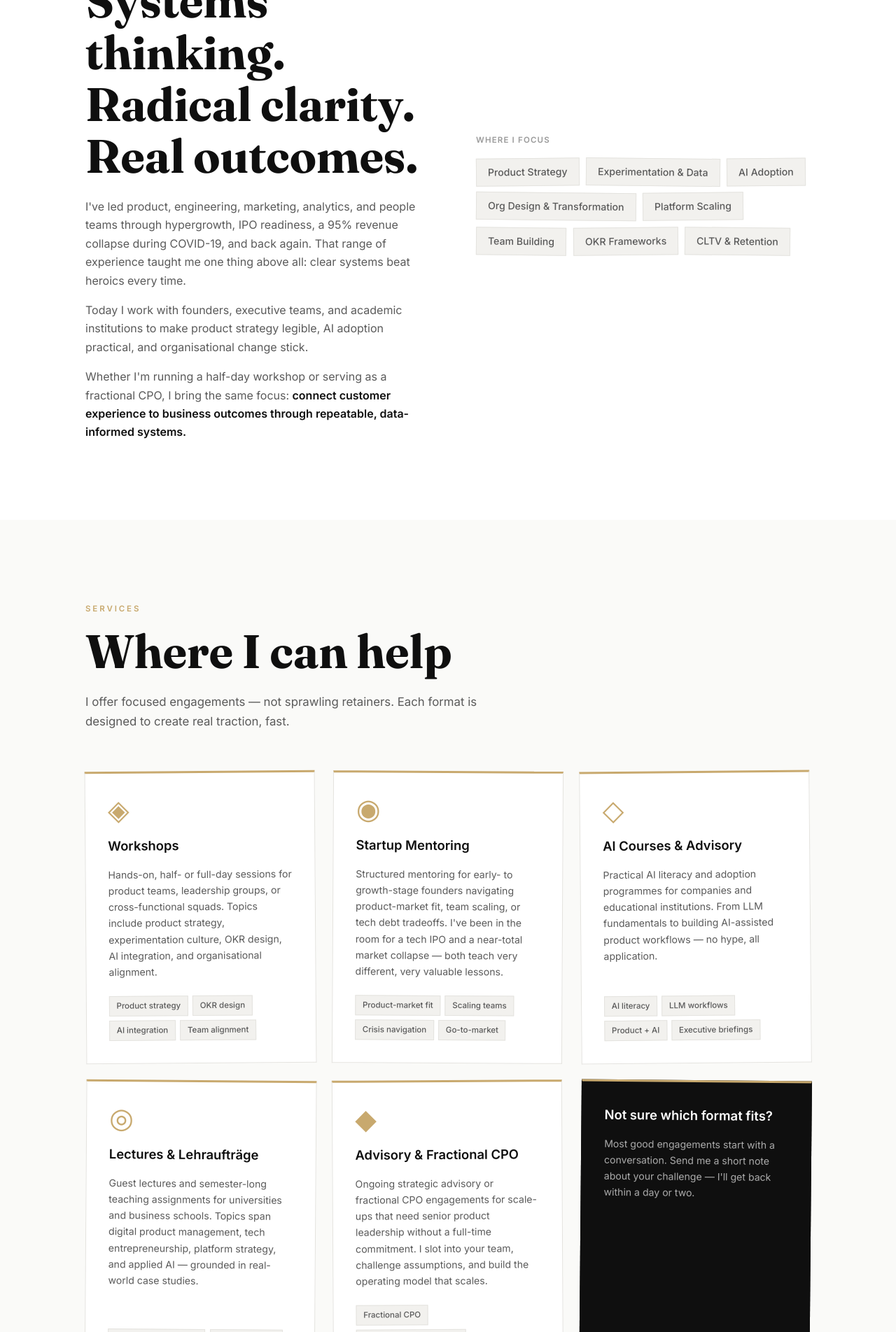
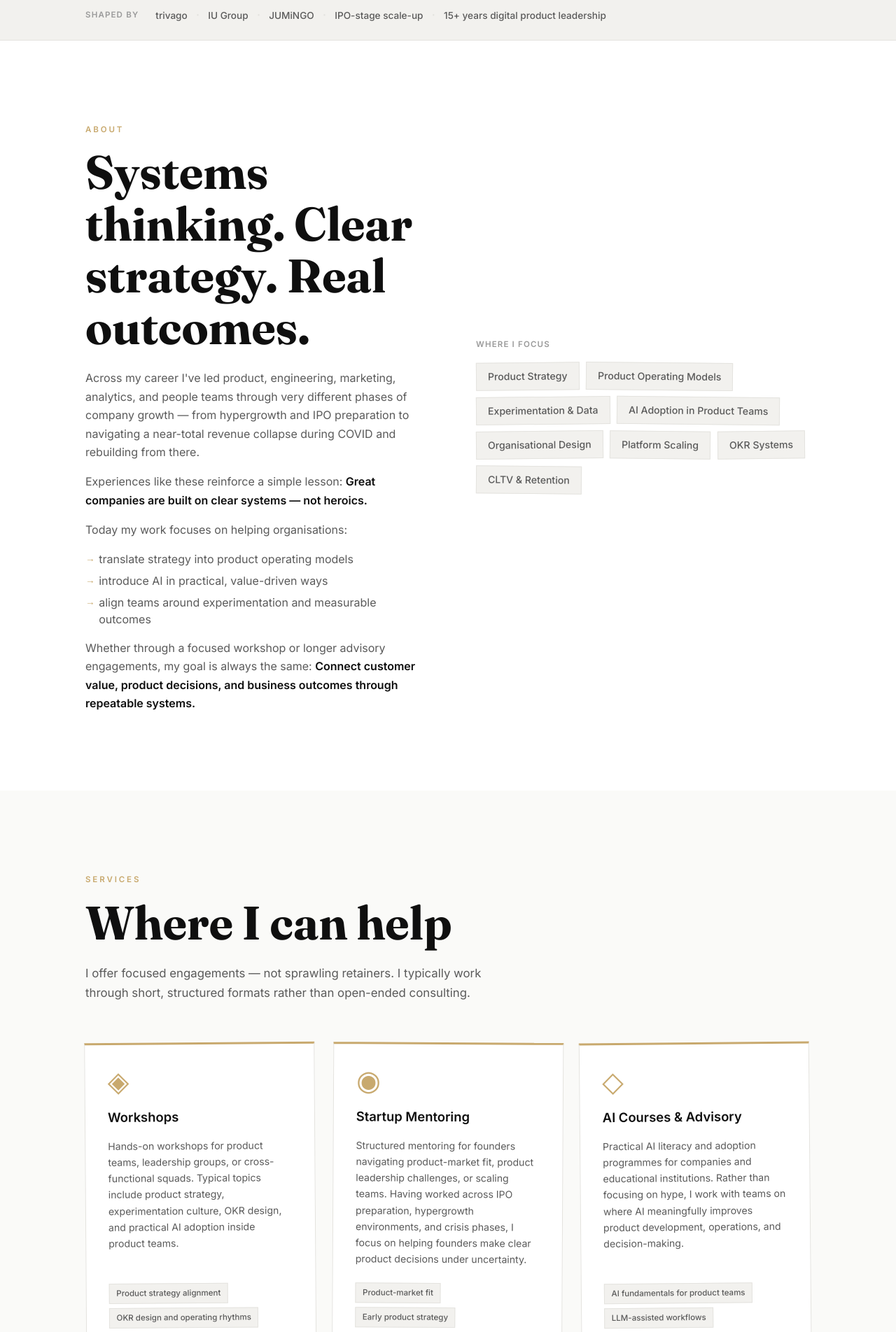
Before and after one commit to creinartz/portfolio, a PHP site: page / in a window 1280 px wide. Shown: the part 1120-3024 px from the top of the page at 70% size. Run offline with PHP 8.4, Linux system fonts and the light colour scheme.

Commit message:
content: update all copy based on model feedback
- Hero: "product organisations" in headline; fuller, more specific sub
  mentioning travel/logistics/education and IPO context
- Trust bar: "15+ years digital product leadership"
- About: new H2 "Clear strategy. Real outcomes."; structured body with
  bullet list (→ gold arrows); updated focus tags (Product Operating
  Models, Organisational Design, OKR Systems, AI Adoption in Product Teams)
- Services intro: keeps personality, adds "short structured formats" line
- All 5 service cards: refined copy and more specific tag lists
- Lectures → "Lectures & Teaching"; Advisory → "Fractional Product Leadership"
- Background cards: industry-specific (travel/logistics/education) and
  tightened phrasing throughout

Co-Authored-By: Claude Sonnet 4.6 <noreply@anthropic.com>

```diff
--- a/index.html
+++ b/index.html
@@ -32,14 +32,16 @@
     <div class="hero-inner">
       <p class="hero-eyebrow">Product · AI · Transformation</p>
       <h1 class="hero-headline">
-        Building digital products
+        Building digital product organisations
         <em>that actually scale.</em>
       </h1>
       <p class="hero-sub">
-        I'm Christoph Reinartz — CPO, product leader, and advisor with 15+ years
-        at the intersection of product strategy, engineering, and organisational change.
-        From trivago's IPO to AI-led growth at scale, I help founders and teams
-        build systems that last.
+        I'm Christoph Reinartz — CPO, product leader, and advisor working at the intersection of
+        product strategy, technology, and organisational design. Over the past 15+ years I've helped
+        digital companies move from early growth to scalable systems — including roles at trivago
+        around its IPO phase and executive product leadership across travel, logistics, and education.
+        Today I support founders, leadership teams, and academic institutions in turning product strategy,
+        AI adoption, and organisational change into practical operating systems that teams can actually execute.
       </p>
       <div class="hero-actions">
         <a href="#services" class="btn btn-primary">What I offer</a>
@@ -61,7 +63,7 @@
         <span class="trust-sep">·</span>
         <span class="trust-item">IPO-stage scale-up</span>
         <span class="trust-sep">·</span>
-        <span class="trust-item">15+ years digital product</span>
+        <span class="trust-item">15+ years digital product leadership</span>
       </div>
     </div>
   </section>
@@ -71,32 +73,34 @@
     <div class="container container--split">
       <div class="about-text">
         <span class="section-label">About</span>
-        <h2>Systems thinking. Radical clarity. Real outcomes.</h2>
+        <h2>Systems thinking. Clear strategy. Real outcomes.</h2>
         <p>
-          I've led product, engineering, marketing, analytics, and people teams through
-          hypergrowth, IPO readiness, a 95% revenue collapse during COVID-19, and back again.
-          That range of experience taught me one thing above all: clear systems beat heroics every time.
+          Across my career I've led product, engineering, marketing, analytics, and people teams
+          through very different phases of company growth — from hypergrowth and IPO preparation
+          to navigating a near-total revenue collapse during COVID and rebuilding from there.
         </p>
+        <p>Experiences like these reinforce a simple lesson: <strong>Great companies are built on clear systems — not heroics.</strong></p>
+        <p>Today my work focuses on helping organisations:</p>
+        <ul class="about-list">
+          <li>translate strategy into product operating models</li>
+          <li>introduce AI in practical, value-driven ways</li>
+          <li>align teams around experimentation and measurable outcomes</li>
+        </ul>
         <p>
-          Today I work with founders, executive teams, and academic institutions to make
-          product strategy legible, AI adoption practical, and organisational change stick.
-        </p>
-        <p>
-          Whether I'm running a half-day workshop or serving as a fractional CPO,
-          I bring the same focus: <strong>connect customer experience to business
-          outcomes through repeatable, data-informed systems.</strong>
+          Whether through a focused workshop or longer advisory engagements, my goal is always the same:
+          <strong>Connect customer value, product decisions, and business outcomes through repeatable systems.</strong>
         </p>
       </div>
       <div class="about-focus">
         <span class="focus-label">Where I focus</span>
         <div class="focus-tags">
           <span class="focus-tag">Product Strategy</span>
+          <span class="focus-tag">Product Operating Models</span>
           <span class="focus-tag">Experimentation & Data</span>
-          <span class="focus-tag">AI Adoption</span>
-          <span class="focus-tag">Org Design & Transformation</span>
+          <span class="focus-tag">AI Adoption in Product Teams</span>
+          <span class="focus-tag">Organisational Design</span>
           <span class="focus-tag">Platform Scaling</span>
-          <span class="focus-tag">Team Building</span>
-          <span class="focus-tag">OKR Frameworks</span>
+          <span class="focus-tag">OKR Systems</span>
           <span class="focus-tag">CLTV & Retention</span>
         </div>
       </div>
@@ -110,7 +114,7 @@
       <h2>Where I can help</h2>
       <p class="section-intro">
         I offer focused engagements — not sprawling retainers.
-        Each format is designed to create real traction, fast.
+        I typically work through short, structured formats rather than open-ended consulting.
       </p>
       <div class="services-grid">
 
@@ -118,16 +122,15 @@
           <div class="service-icon">◈</div>
           <h3>Workshops</h3>
           <p>
-            Hands-on, half- or full-day sessions for product teams,
-            leadership groups, or cross-functional squads. Topics include
-            product strategy, experimentation culture, OKR design,
-            AI integration, and organisational alignment.
+            Hands-on workshops for product teams, leadership groups, or cross-functional squads.
+            Typical topics include product strategy, experimentation culture, OKR design,
+            and practical AI adoption inside product teams.
           </p>
           <ul class="service-tags">
-            <li>Product strategy</li>
-            <li>OKR design</li>
-            <li>AI integration</li>
-            <li>Team alignment</li>
+            <li>Product strategy alignment</li>
+            <li>OKR design and operating rhythms</li>
+            <li>AI in product workflows</li>
+            <li>Product–tech–business alignment</li>
           </ul>
         </div>
 
@@ -135,16 +138,16 @@
           <div class="service-icon">◉</div>
           <h3>Startup Mentoring</h3>
           <p>
-            Structured mentoring for early- to growth-stage founders navigating
-            product-market fit, team scaling, or tech debt tradeoffs.
-            I've been in the room for a tech IPO and a near-total market collapse
-            — both teach very different, very valuable lessons.
+            Structured mentoring for founders navigating product-market fit,
+            product leadership challenges, or scaling teams. Having worked across
+            IPO preparation, hypergrowth environments, and crisis phases, I focus
+            on helping founders make clear product decisions under uncertainty.
           </p>
           <ul class="service-tags">
             <li>Product-market fit</li>
-            <li>Scaling teams</li>
-            <li>Crisis navigation</li>
-            <li>Go-to-market</li>
+            <li>Early product strategy</li>
+            <li>Scaling product teams</li>
+            <li>Technology and product tradeoffs</li>
           </ul>
         </div>
 
@@ -153,57 +156,53 @@
           <h3>AI Courses & Advisory</h3>
           <p>
             Practical AI literacy and adoption programmes for companies and
-            educational institutions. From LLM fundamentals to building
-            AI-assisted product workflows — no hype, all application.
+            educational institutions. Rather than focusing on hype, I work with
+            teams on where AI meaningfully improves product development,
+            operations, and decision-making.
           </p>
           <ul class="service-tags">
-            <li>AI literacy</li>
-            <li>LLM workflows</li>
-            <li>Product + AI</li>
-            <li>Executive briefings</li>
+            <li>AI fundamentals for product teams</li>
+            <li>LLM-assisted workflows</li>
+            <li>AI-enabled product development</li>
+            <li>Executive briefings on AI strategy</li>
           </ul>
         </div>
 
         <div class="service-card">
           <div class="service-icon">◎</div>
-          <h3>Lectures & Lehraufträge</h3>
+          <h3>Lectures & Teaching</h3>
           <p>
-            Guest lectures and semester-long teaching assignments for universities
-            and business schools. Topics span digital product management,
-            tech entrepreneurship, platform strategy, and applied AI —
-            grounded in real-world case studies.
+            Guest lectures and teaching assignments for universities and business schools.
+            All lectures are based on real company cases and practical examples.
           </p>
           <ul class="service-tags">
-            <li>Product management</li>
-            <li>Digital strategy</li>
-            <li>Tech entrepreneurship</li>
-            <li>Applied AI</li>
+            <li>Digital product management</li>
+            <li>Product operating models</li>
+            <li>Platform strategy</li>
+            <li>Applied AI in product development</li>
           </ul>
         </div>
 
         <div class="service-card">
           <div class="service-icon">◆</div>
-          <h3>Advisory & Fractional CPO</h3>
+          <h3>Advisory & Fractional Product Leadership</h3>
           <p>
-            Ongoing strategic advisory or fractional CPO engagements for
-            scale-ups that need senior product leadership without a full-time
-            commitment. I slot into your team, challenge assumptions,
-            and build the operating model that scales.
+            Strategic advisory or fractional product leadership for scale-ups that need
+            experienced product guidance without hiring a full-time executive.
           </p>
           <ul class="service-tags">
-            <li>Fractional CPO</li>
-            <li>Product operating model</li>
-            <li>Data & experimentation</li>
-            <li>CLTV strategy</li>
+            <li>Product operating model design</li>
+            <li>Data & experimentation culture</li>
+            <li>Product strategy and roadmap clarity</li>
+            <li>Retention and lifecycle optimisation</li>
           </ul>
         </div>
 
         <div class="service-card service-card--cta">
           <h3>Not sure which format fits?</h3>
           <p>
-            Most good engagements start with a conversation.
-            Send me a short note about your challenge —
-            I'll get back within a day or two.
+            Most collaborations start with a short conversation.
+            Send a short message describing your challenge and I'll get back within a day or two.
           </p>
           <a href="&#109;&#97;&#105;&#108;&#116;&#111;&#58;&#99;&#104;&#114;&#105;&#115;&#116;&#111;&#112;&#104;&#64;&#99;&#114;&#101;&#105;&#110;&#97;&#114;&#116;&#122;&#46;&#100;&#101;" class="btn btn-primary">
             &#99;&#104;&#114;&#105;&#115;&#116;&#111;&#112;&#104;&#64;&#99;&#114;&#101;&#105;&#110;&#97;&#114;&#116;&#122;&#46;&#100;&#101;
@@ -225,9 +224,9 @@
           <span class="highlight-num">01</span>
           <h3>Built for scale</h3>
           <p>
-            CPO and Head of Product roles across logistics, edtech, and travel —
-            always at the point where a company needs to stop firefighting
-            and start building systems that hold.
+            Executive product leadership across travel, logistics, and education companies —
+            often at the point where organisations need to move from fast growth
+            to structured product systems.
           </p>
         </div>
 
@@ -235,9 +234,9 @@
           <span class="highlight-num">02</span>
           <h3>Led through crisis</h3>
           <p>
-            Navigated a tech IPO and, shortly after, a near-total market collapse.
-            Both taught the same lesson differently: clarity and systems
-            outlast heroics every time.
+            Experienced both the IPO journey of a tech company and the sudden collapse
+            of an entire market during COVID-19. Both reinforce the same lesson:
+            clarity and systems outlast short-term heroics.
           </p>
         </div>
 
@@ -245,9 +244,9 @@
           <span class="highlight-num">03</span>
           <h3>From engineer to CPO</h3>
           <p>
-            Started writing code, scaled engineering teams, then moved into
-            product and eventually executive leadership. That arc gives me
-            fluency across the full stack of a digital organisation.
+            My career started in engineering before moving into product leadership
+            and eventually executive roles. That path provides fluency across
+            technology, product strategy, and organisational design.
           </p>
         </div>
 
--- a/styles.css
+++ b/styles.css
@@ -433,6 +433,32 @@ strong { color: var(--ink); font-weight: 600; }
 
 .about-text p { max-width: 52ch; }
 
+.about-list {
+  list-style: none;
+  margin: 0 0 1rem;
+  display: flex;
+  flex-direction: column;
+  gap: 0.45rem;
+  max-width: 52ch;
+}
+
+.about-list li {
+  padding-left: 1.2em;
+  position: relative;
+  color: var(--ink-soft);
+  font-size: 1rem;
+  line-height: 1.5;
+}
+
+.about-list li::before {
+  content: '→';
+  position: absolute;
+  left: 0;
+  color: var(--accent);
+  font-size: 0.85em;
+  top: 0.1em;
+}
+
 .about-focus {
   display: flex;
   flex-direction: column;
```
